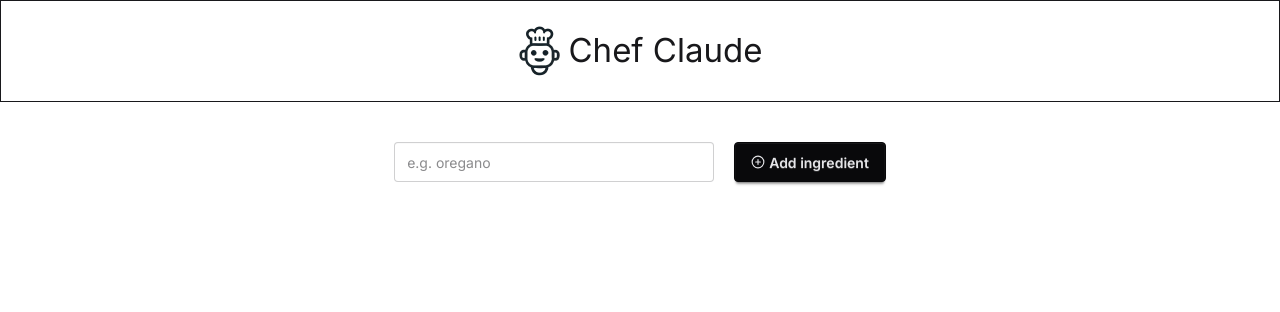
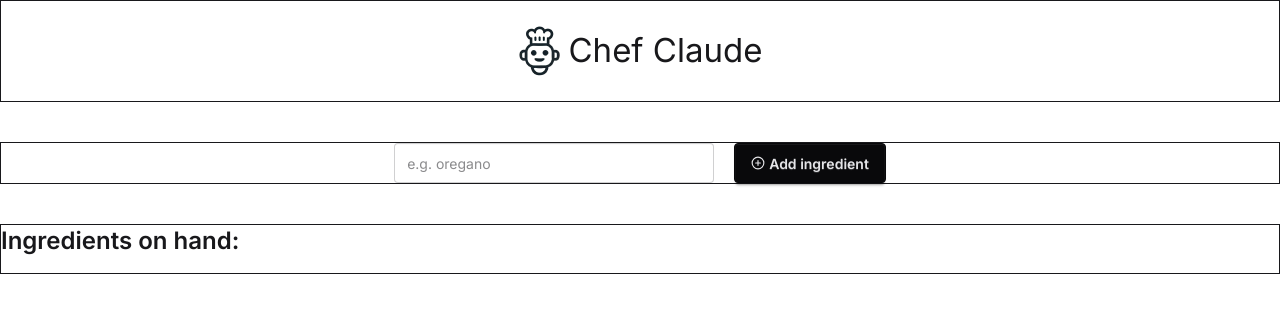
Before and after one commit to AforArdi/react-chef-claude, a React (Vite) app: page / in a window 1280 px wide. Shown: the top 312 px of the page. Built offline with nearby package versions, Linux system fonts and the light colour scheme.

Commit message:
input value capturing and adding to li list

```diff
--- /dev/null
+++ b/src/Components/Main/Ingredients/Ingredients.jsx
@@ -0,0 +1,16 @@
+import { VscDebugBreakpointData } from "react-icons/vsc";
+
+const Ingredients = ({ingredient}) => {
+    return (
+        <div>
+            <ul>
+                <li className="flex items-center gap-2 text-2xl">
+                    <VscDebugBreakpointData></VscDebugBreakpointData>
+                    {ingredient}
+                </li>
+            </ul>
+        </div>
+     );
+}
+
+export default Ingredients;
--- a/src/Components/Main/Main.jsx
+++ b/src/Components/Main/Main.jsx
@@ -1,16 +1,49 @@
+import { useState } from "react";
 import { FiPlusCircle } from "react-icons/fi";
+import Ingredients from "./Ingredients/Ingredients";
 
 const Main = () => {
+    const [inputValue, setInputValue] = useState('');
+    const [ingredients, setIngredients] = useState([]);
+
+    const handleSubmit=(e)=>{
+        e.preventDefault();
+        if(inputValue.trim() === ''){
+            return;
+        }
+        setIngredients([...ingredients, inputValue]);
+        setInputValue('');
+    }
+
     return (
         <div>
-            <form action="" className="flex items-center justify-center gap-5 mt-10">
-                <input type="text"
-                placeholder="e.g. oregano"
-                className="input input-bordered join-item"/>
-                <button className="btn btn-neutral flex items-center gap-1">
-                    <FiPlusCircle></FiPlusCircle> Add ingredient
-                </button>
-            </form>
+            <div className="mx-w-2xl mx-atuo border mt-10">
+                <form onSubmit={handleSubmit} action="" className="flex items-center justify-center gap-5">
+                    <input type="text"
+                    placeholder="e.g. oregano"
+                    className="input input-bordered join-item"
+                    value={inputValue}
+                    onChange={(e)=>setInputValue(e.target.value)}
+                    />
+                    <button type="submit" className="btn btn-neutral flex items-center gap-1">
+                        <FiPlusCircle></FiPlusCircle> Add ingredient
+                    </button>
+                </form>
+            </div>
+
+            <div className="w-[11/12] mx-atuo border mt-10">
+                <h2 className="font-semibold text-2xl">Ingredients on hand:</h2>
+                <div className="mt-4">
+                    {
+                        ingredients.map((ingredient, i)=>{
+                            return <Ingredients
+                            key={i}
+                            ingredient={ingredient}
+                            ></Ingredients>
+                        })
+                    }
+                </div>
+            </div>
         </div>
      );
 }
```
